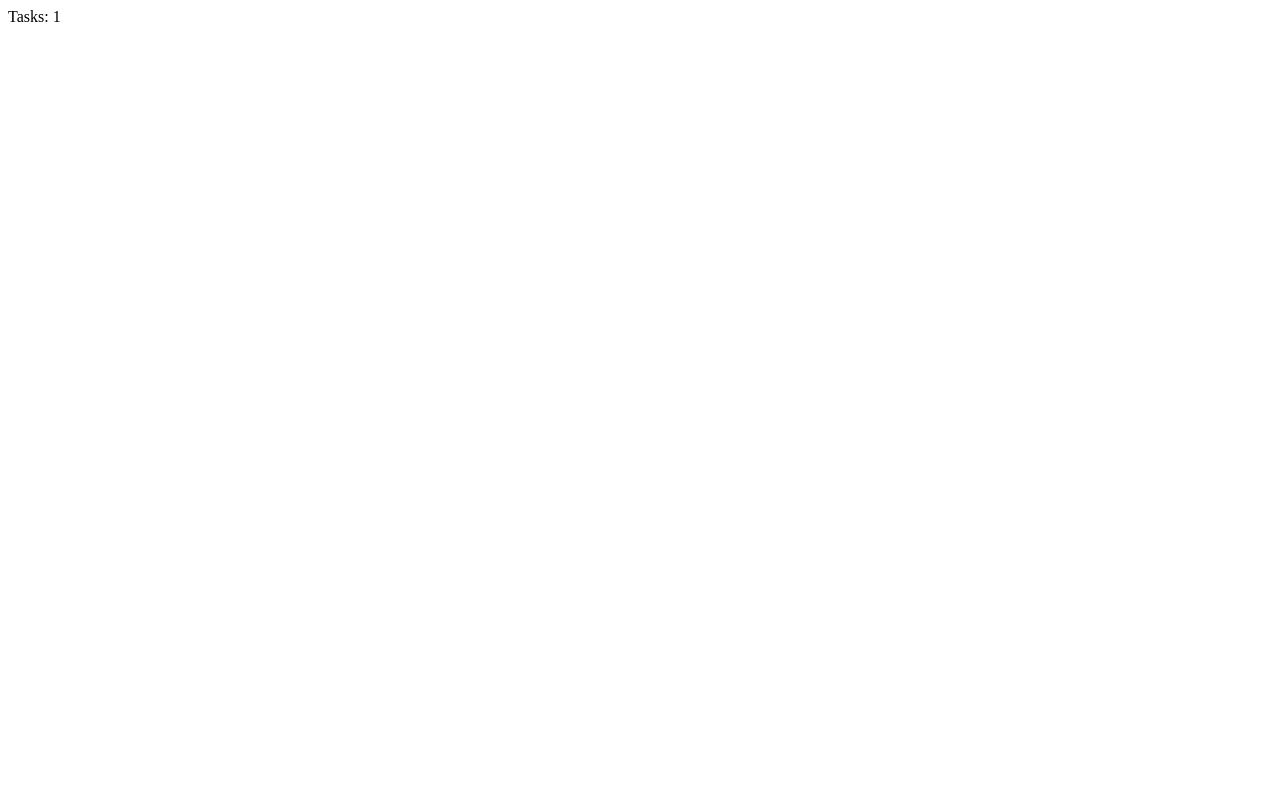
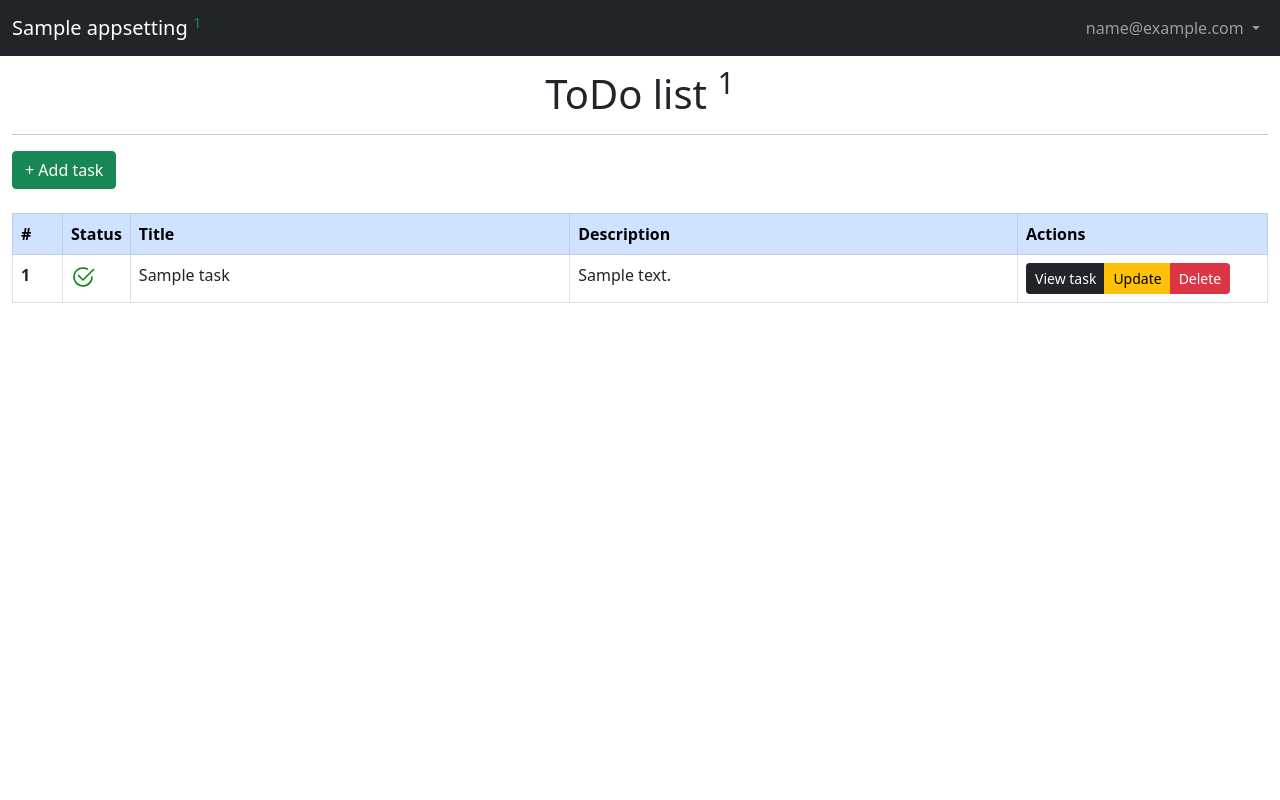
Before and after one commit to smartlegionlab/todo-app-django, a Django app: page /tasks/ in a window 1280 px wide. Before the commit the page is almost empty. Run offline with Django 5.2, Linux system fonts and the light colour scheme; a user stored in the database is signed in; tables that the repository leaves empty hold one stand-in row (values such as "Sample post"); some libraries are stand-ins or nearby versions.

Commit message:
View tasks

```diff
--- a/my_tasks/templates/my_tasks/tasks.html
+++ b/my_tasks/templates/my_tasks/tasks.html
@@ -1 +1,55 @@
-Tasks: {{ tasks.count }}
+{% extends "base.html" %}
+
+{% block title %}My Tasks{% endblock %}
+
+{% block content %}
+    <h1 class="display-6 text-center">ToDo list <sup>{{ tasks.count }}</sup></h1>
+    <hr>
+    <div class="btn-group" role="group" aria-label="Basic example">
+        <button type="button" class="btn btn-success">+ Add task</button>
+    </div>
+    <br>
+    <br>
+    <div class="table-responsive">
+        <table class="table table-hover table-bordered">
+        <thead>
+        <tr class="table-primary">
+            <th scope="col">#</th>
+            <th scope="col">Status</th>
+            <th scope="col">Title</th>
+            <th scope="col">Description</th>
+            <th scope="col">Actions</th>
+        </tr>
+        </thead>
+        <tbody>
+        {% for task in tasks.all %}
+        <tr>
+            <th scope="row" style="width: 50px">{{ forloop.counter }}</th>
+            <td style="width: 50px">
+                {% if task.completed %}
+                    <svg xmlns="http://www.w3.org/2000/svg" width="24" height="24" fill="green" class="bi bi-check2-circle" viewBox="0 0 16 16">
+                        <path d="M2.5 8a5.5 5.5 0 0 1 8.25-4.764.5.5 0 0 0 .5-.866A6.5 6.5 0 1 0 14.5 8a.5.5 0 0 0-1 0 5.5 5.5 0 1 1-11 0"/>
+                        <path d="M15.354 3.354a.5.5 0 0 0-.708-.708L8 9.293 5.354 6.646a.5.5 0 1 0-.708.708l3 3a.5.5 0 0 0 .708 0z"/>
+                    </svg>
+
+                {% else %}
+                    <svg xmlns="http://www.w3.org/2000/svg" width="24" height="24" fill="red" class="bi bi-ban" viewBox="0 0 16 16">
+                        <path d="M15 8a6.97 6.97 0 0 0-1.71-4.584l-9.874 9.875A7 7 0 0 0 15 8M2.71 12.584l9.874-9.875a7 7 0 0 0-9.874 9.874ZM16 8A8 8 0 1 1 0 8a8 8 0 0 1 16 0"/>
+                    </svg>
+
+                {% endif %}</td>
+            <td>{{ task.name }}</td>
+            <td>{{ task.description }}</td>
+            <td style="width: 250px">
+                <div class="btn-group btn-group-sm" role="group" aria-label="Basic example">
+                    <button type="button" class="btn btn-dark">View task</button>
+                    <button type="button" class="btn btn-warning">Update</button>
+                    <button type="button" class="btn btn-danger">Delete</button>
+                </div>
+            </td>
+        </tr>
+        {% endfor %}
+        </tbody>
+    </table>
+    </div>
+{% endblock %}
--- a/templates/base.html
+++ b/templates/base.html
@@ -19,9 +19,7 @@
             <a class="navbar-brand" href="{% url "core:index" %}">
                 {% if app_setting is None %}Smart ToDo App{% else %}{{ app_setting.name }}{% endif %}
                 {% if request.user.is_superuser %}
-                    <sup class="text-success" data-bs-toggle="tooltip" data-bs-placement="top" title="SUPER ADMIN"><svg xmlns="http://www.w3.org/2000/svg" width="16" height="16" fill="currentColor" class="bi bi-incognito" viewBox="0 0 16 16">
-                    <path fill-rule="evenodd" d="m4.736 1.968-.892 3.269-.014.058C2.113 5.568 1 6.006 1 6.5 1 7.328 4.134 8 8 8s7-.672 7-1.5c0-.494-1.113-.932-2.83-1.205l-.014-.058-.892-3.27c-.146-.533-.698-.849-1.239-.734C9.411 1.363 8.62 1.5 8 1.5s-1.411-.136-2.025-.267c-.541-.115-1.093.2-1.239.735m.015 3.867a.25.25 0 0 1 .274-.224c.9.092 1.91.143 2.975.143a30 30 0 0 0 2.975-.143.25.25 0 0 1 .05.498c-.918.093-1.944.145-3.025.145s-2.107-.052-3.025-.145a.25.25 0 0 1-.224-.274M3.5 10h2a.5.5 0 0 1 .5.5v1a1.5 1.5 0 0 1-3 0v-1a.5.5 0 0 1 .5-.5m-1.5.5q.001-.264.085-.5H2a.5.5 0 0 1 0-1h3.5a1.5 1.5 0 0 1 1.488 1.312 3.5 3.5 0 0 1 2.024 0A1.5 1.5 0 0 1 10.5 9H14a.5.5 0 0 1 0 1h-.085q.084.236.085.5v1a2.5 2.5 0 0 1-5 0v-.14l-.21-.07a2.5 2.5 0 0 0-1.58 0l-.21.07v.14a2.5 2.5 0 0 1-5 0zm8.5-.5h2a.5.5 0 0 1 .5.5v1a1.5 1.5 0 0 1-3 0v-1a.5.5 0 0 1 .5-.5"/>
-                    </svg></sup>
+                    <sup class="text-success">{{ request.user.tasks.count }}</sup>
                 {% endif %}
             </a>
             <button class="navbar-toggler" type="button" data-bs-toggle="collapse" data-bs-target="#navbarSupportedContent" aria-controls="navbarSupportedContent" aria-expanded="false" aria-label="Toggle navigation">
@@ -35,7 +33,7 @@
                                 {{ request.user.email }}
                             </a>
                             <ul class="dropdown-menu dropdown-menu" aria-labelledby="navbarDropdownMenuLink">
-                                <li><a class="dropdown-item" href="{% url "tasks:tasks" %}">My Tasks <sup>{{ request.user.tasks.count }}</sup></a></li>
+                                <li><a class="dropdown-item" href="{% url "tasks:tasks" %}">My Tasks <sup class="text-success">{{ request.user.tasks.count }}</sup></a></li>
                                 <li><a class="dropdown-item" href="{% url "profiles:profile" %}">Profile</a></li>
                                 {% if request.user.is_superuser %}
                                     <li><a class="dropdown-item" href="{% url "admin:index" %}">Admin</a></li>
```
